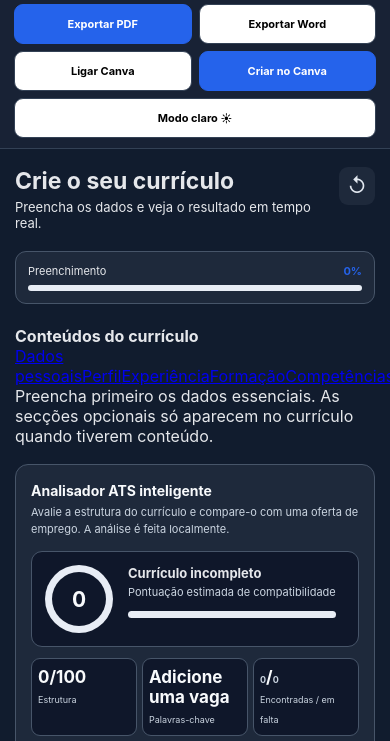
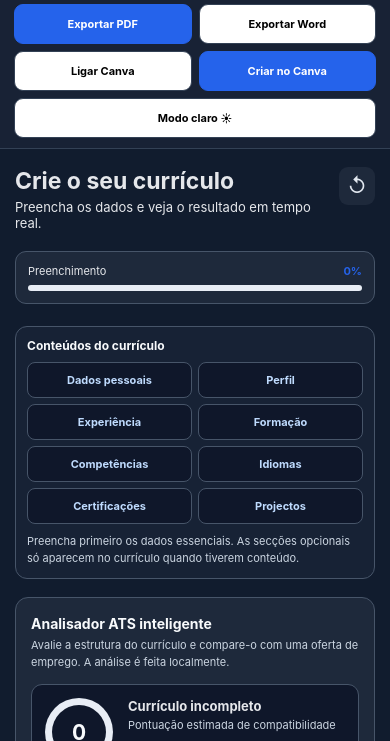
Before and after one commit to AlbertoSamaria/CVBuilder-Gerador-de-CV, a plain HTML site: page index.html in a window 390 px wide. Both pictures are taken after a click on the button "Modo escuro ☾". Shown: the part 101-842 px from the top of the page. Drawn offline with nearby package versions, Linux system fonts and the light colour scheme; no server answers.

Commit message:
Adicionar estilos à navegação e organização dos conteúdos

```diff
--- a/css/style.css
+++ b/css/style.css
@@ -212,3 +212,25 @@ label{display:block;font-size:11px;font-weight:800;color:#475467;margin-bottom:1
 #cvFileInput[hidden] {
     display: none !important;
 }
+
+/* Organização e navegação dos conteúdos do currículo */
+.content-nav{padding:13px;margin:0 0 18px;border:1px solid var(--border);border-radius:12px;background:#f8faff}
+.content-nav>strong{display:block;font-size:12px;margin-bottom:9px;color:var(--text)}
+.content-nav-links{display:flex;flex-wrap:wrap;gap:6px}
+.content-nav-links a{display:inline-flex;align-items:center;padding:7px 9px;border:1px solid #dbe4f0;border-radius:8px;background:#fff;color:#2455a6;text-decoration:none;font-size:11px;font-weight:700}
+.content-nav-links a:hover,.content-nav-links a:focus-visible{border-color:var(--primary);background:#eef4ff;outline:2px solid transparent}
+.content-nav p,.section-intro,.field-hint{font-size:11px;line-height:1.55;color:var(--muted)}
+.content-nav p{margin-top:9px}
+.section-intro{margin:-7px 0 14px;max-width:680px}
+.field-hint{margin-top:7px}
+.content-section{scroll-margin-top:88px}
+.entry-meta{font-size:10px;color:#667085;margin-top:3px}
+@media(max-width:650px){
+ .content-nav{padding:11px}
+ .content-nav-links{display:grid;grid-template-columns:repeat(2,minmax(0,1fr))}
+ .content-nav-links a{justify-content:center;text-align:center;min-height:36px}
+}
+body.dark-mode .content-nav{background:#172235;border-color:#475569}
+body.dark-mode .content-nav>strong{color:#f8fafc}
+body.dark-mode .content-nav-links a{background:#0f172a;border-color:#475569;color:#bfdbfe}
+body.dark-mode .section-intro,body.dark-mode .field-hint,body.dark-mode .content-nav p{color:#cbd5e1}
```
